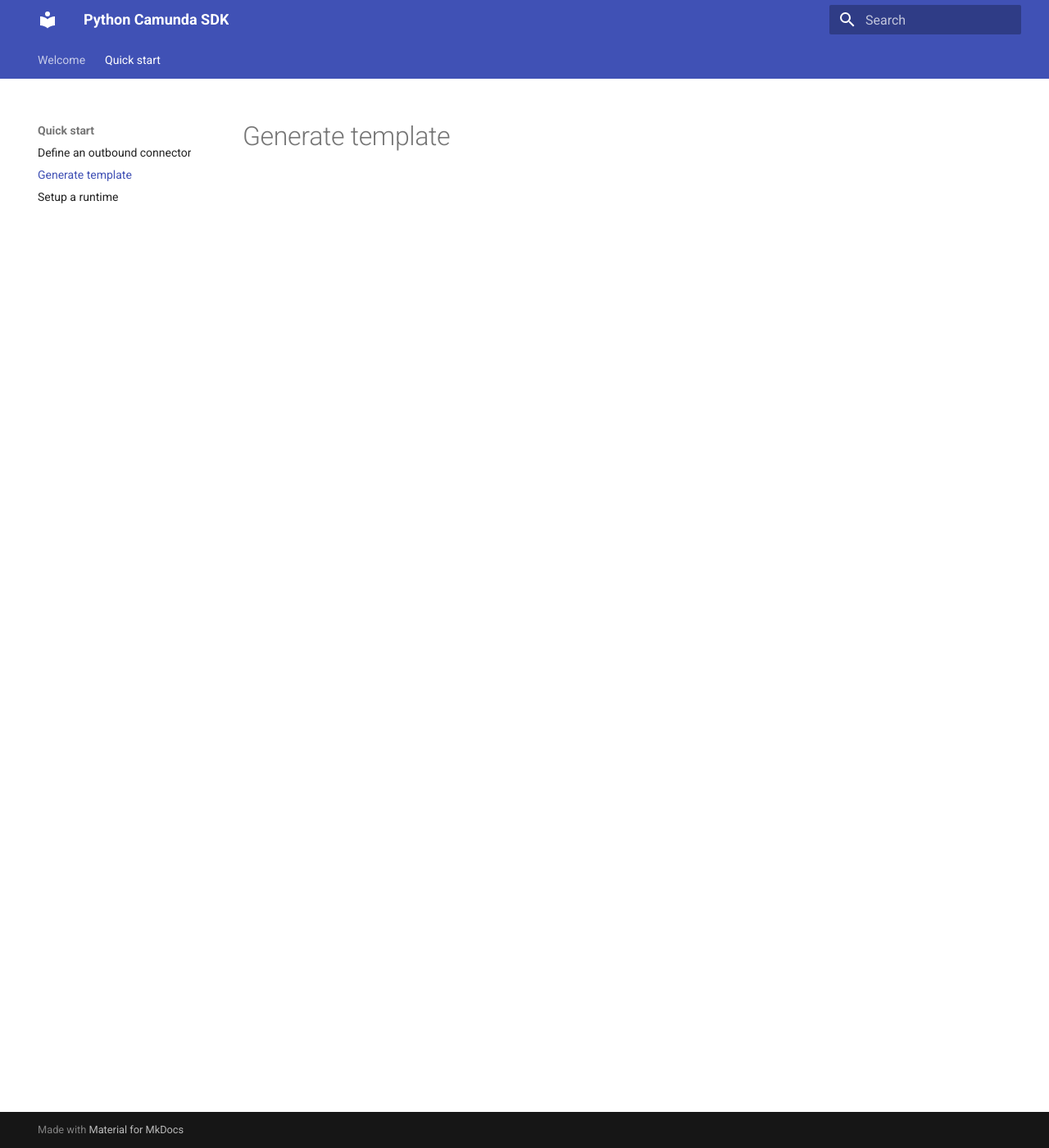
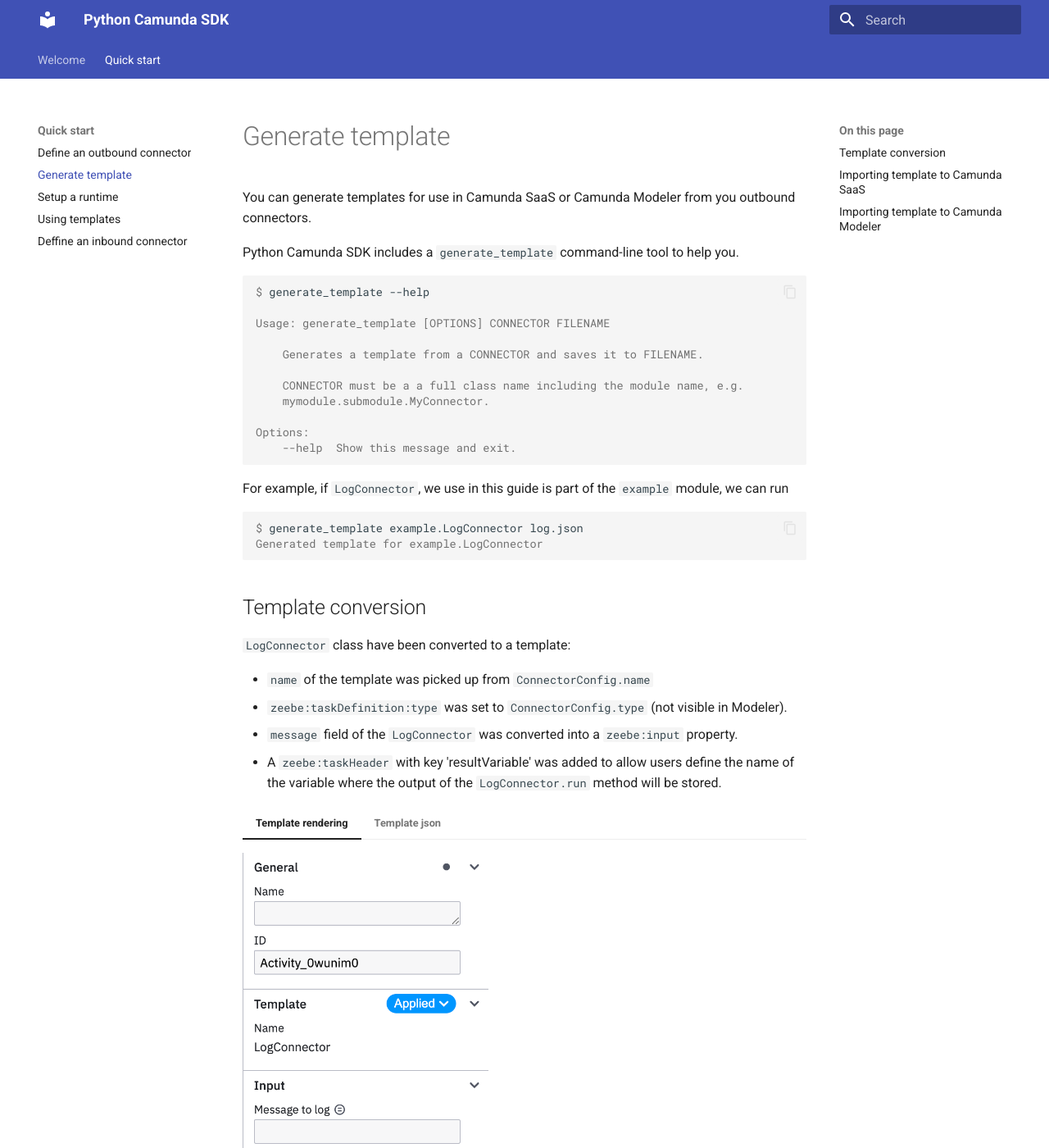
Before and after one commit to mdelmans/python-camunda-sdk, an MkDocs documentation site: the page built from docs/quick_start/generate_template.md, in a window 1280 px wide and 1400 px high. Shown: the whole window at 82% size. Built offline with MkDocs 1.6.1 and Material for MkDocs 9.7.7, drawn with Linux system fonts in a browser that asks for light colours; some of the changed text lies outside the part shown.

Commit message:
Add generate_template documentation

````diff
--- a/docs/quick_start/generate_template.md
+++ b/docs/quick_start/generate_template.md
@@ -1 +1,54 @@
 # Generate template
+
+You can generate templates for use in Camunda SaaS or Camunda Modeler from you outbound connectors.
+
+Python Camunda SDK includes a `generate_template` command-line tool to help you.
+
+``` console
+$ generate_template --help
+
+Usage: generate_template [OPTIONS] CONNECTOR FILENAME
+
+	Generates a template from a CONNECTOR and saves it to FILENAME.
+
+	CONNECTOR must be a a full class name including the module name, e.g.
+	mymodule.submodule.MyConnector.
+
+Options:
+	--help  Show this message and exit.
+```
+
+For example, if `LogConnector`, we use in this guide is part of the `example` module, we can run
+
+``` console
+$ generate_template example.LogConnector log.json
+Generated template for example.LogConnector
+```
+
+## Template conversion
+
+`LogConnector` class have been converted to a template:
+
+* `name` of the template was picked up from `ConnectorConfig.name`
+* `zeebe:taskDefinition:type` was set to `ConnectorConfig.type` (not visible in Modeler).
+* `message` field of the `LogConnector` was converted into a `zeebe:input` property.
+* A `zeebe:taskHeader` with key 'resultVariable' was added to allow users define the name of the variable where the output of the `LogConnector.run` method will be stored.
+
+
+=== "Template rendering"
+
+	![Image title](/img/template.png){ align=left, width="300" }
+
+=== "Template json"
+
+	``` json
+	--8<-- "log.json"
+	```
+
+## Importing template to Camunda SaaS
+
+Open Modeler, and upload the template using New -> Upload files menu.
+
+## Importing template to Camunda Modeler
+
+Save the template into `resources/element-templates/` directory. See [Configuring templates](https://docs.camunda.io/docs/components/modeler/desktop-modeler/element-templates/configuring-templates/) in the official Caunda documentation for details.
--- /dev/null
+++ b/docs/snippets/log.json
@@ -0,0 +1,46 @@
+{
+  "$schema": "https://unpkg.com/@camunda/zeebe-element-templates-json-schema@0.9.0/resources/schema.json",
+  "name": "LogConnector",
+  "id": "1d696704-d29c-4a80-94f1-89b8fd3735b7",
+  "appliesTo": [
+    "bpmn:ServiceTask"
+  ],
+  "properties": [
+    {
+      "binding": {
+        "type": "zeebe:input",
+        "name": "message"
+      },
+      "label": "Message to log",
+      "type": "String",
+      "group": "input",
+      "feel": "optional"
+    },
+    {
+      "binding": {
+        "type": "zeebe:taskHeader",
+        "key": "resultVariable"
+      },
+      "label": "Result variable",
+      "type": "String",
+      "group": "output"
+    },
+    {
+      "binding": {
+        "type": "zeebe:taskDefinition:type"
+      },
+      "type": "Hidden",
+      "value": "log"
+    }
+  ],
+  "groups": [
+    {
+      "id": "input",
+      "label": "Input"
+    },
+    {
+      "id": "output",
+      "label": "Output"
+    }
+  ]
+}
--- a/mkdocs.yml
+++ b/mkdocs.yml
@@ -5,6 +5,7 @@
     - content.code.copy
     - navigation.tabs
     - content.code.annotate
+    - navigation.footer
 
 markdown_extensions:
   - pymdownx.highlight:
@@ -24,6 +25,8 @@
   - admonition
   - pymdownx.details
   - pymdownx.superfences
+  - attr_list
+  - md_in_html
 
 nav:
   - index.md
@@ -31,3 +34,5 @@
     - quick_start/outbound_connectors.md
     - quick_start/generate_template.md
     - quick_start/setup_runtime.md
+    - quick_start/using_templates.md
+    - quick_start/inbound_connectors.md
--- a/pyproject.toml
+++ b/pyproject.toml
@@ -5,7 +5,8 @@
 authors = ["Mihails Delmans <m.delmans@gmail.com>"]
 readme = "README.md"
 packages = [
-	{include = "python_camunda_sdk"}
+	{include = "python_camunda_sdk"},
+	{include = "examples"}
 ]
 
 [tool.poetry.dependencies]
````
Also changed, not shown: docs/index.md (+12 -0 lines), docs/quick_start/inbound_connectors.md (added, +18 -0 lines), docs/quick_start/outbound_connectors.md (+1 -1 lines), docs/quick_start/using_templates.md (added, +8 -0 lines), docs/img/template.png (added), 2 other files.
